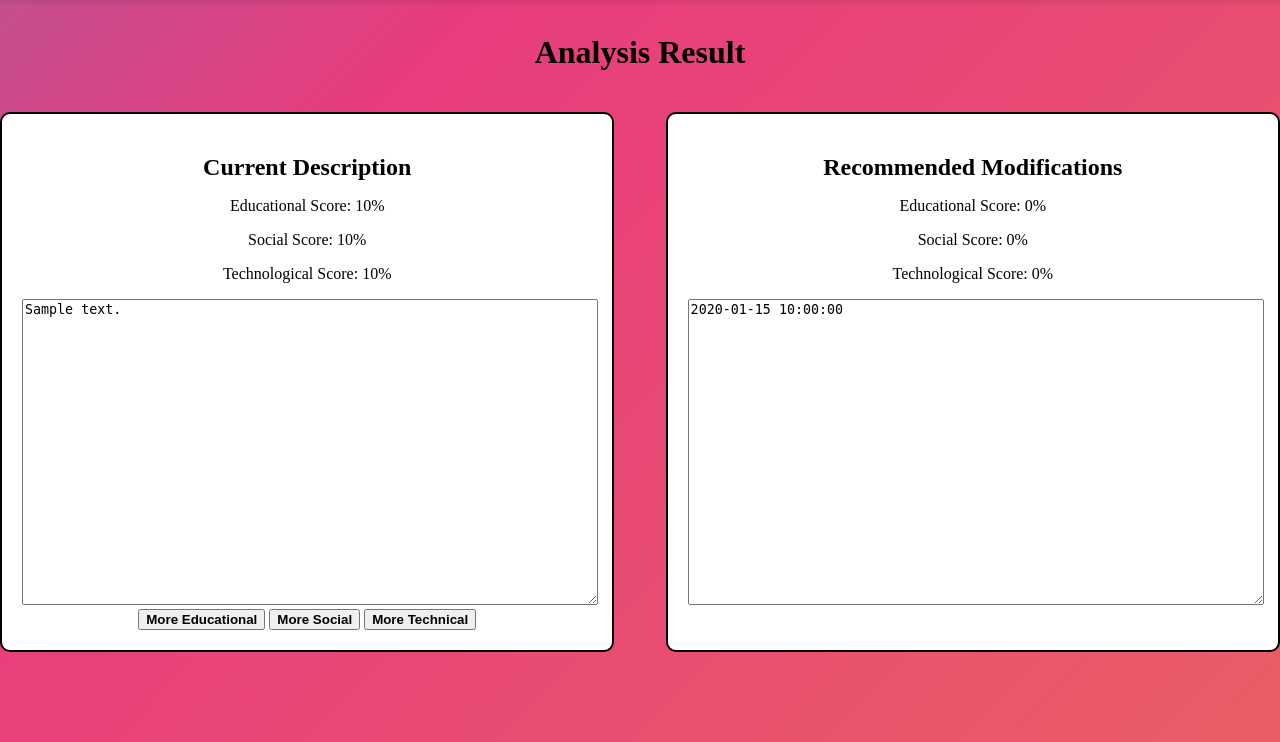
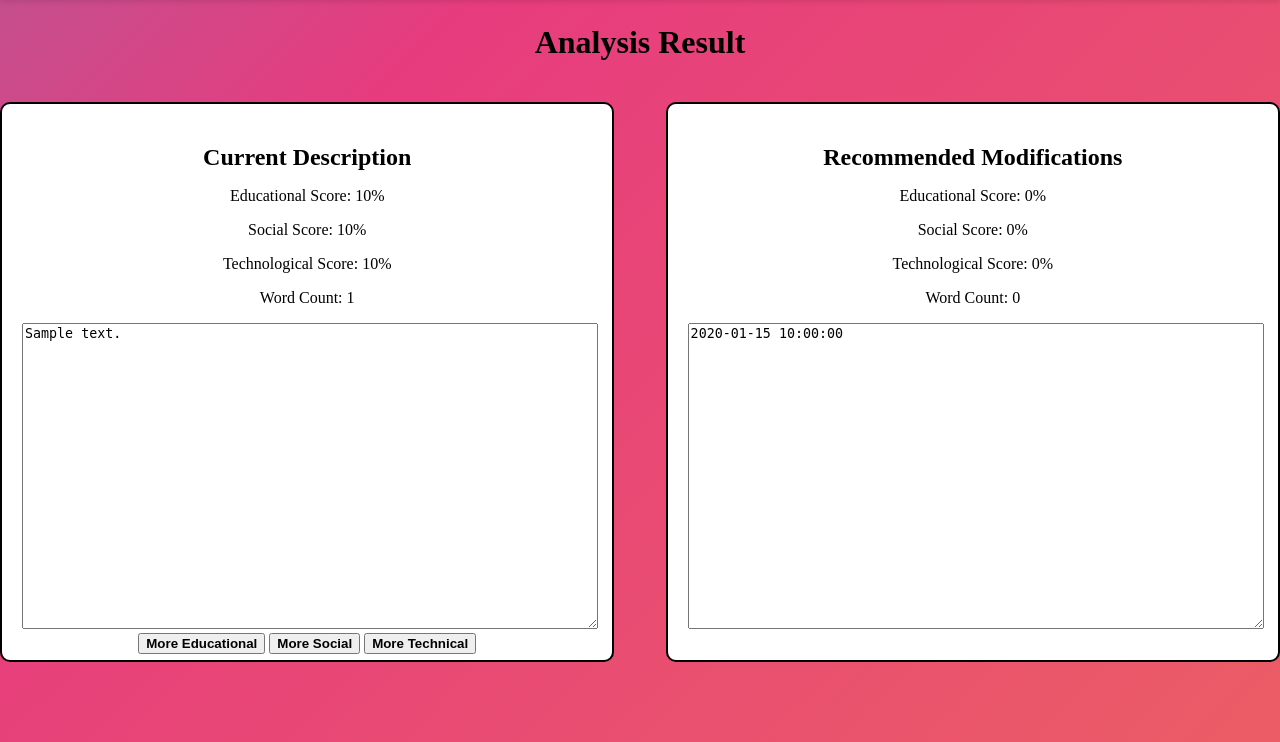
Before and after one commit to DanielGiedraitis/4th-Year-Project, a Flask app: template templates/result.html in a window 1280 px wide. Shown: the part 58-800 px from the top of the page. Run offline with Flask 3, Linux system fonts and the light colour scheme; the template is opened without the code that fills it: most values are stand-ins (such as "Sample title", 1, 10 or a date in 2020); parts of the project's set-up code (start-up, migrations or seed data) failed here and were passed over.

Commit message:
Added word counter to analysis page

```diff
--- a/app.py
+++ b/app.py
@@ -82,7 +82,7 @@ def analyze_text(text):
 
     modified_text = f"Print Recommendations."
 
-    return educational_score, social_score, technological_score, modified_text
+    return educational_score, social_score, technological_score, modified_text, total_words
 
 
 def modify_text_social(text):
@@ -104,7 +104,7 @@ def modify_description():
     modification_type = request.form['modification_type']
 
     # Analyze the text to get scores
-    educational_score, social_score, technological_score, _ = analyze_text(text_to_modify)
+    educational_score, social_score, technological_score, _, total_words = analyze_text(text_to_modify)
 
     max_tokens_limit = 1500
 
@@ -141,7 +141,7 @@ def modify_description():
         modified_text = response.choices[0].message.content
 
         # Reanalyze the modified text to get updated scores
-        educational_score, social_score, technological_score, _ = analyze_text(modified_text)
+        educational_score, social_score, technological_score, _, total_words = analyze_text(modified_text)
 
     except Exception as e:
         # Handle errors
@@ -151,7 +151,8 @@ def modify_description():
         'modified_text': modified_text,
         'edu_score': educational_score,
         'social_score': social_score,
-        'tech_score': technological_score
+        'tech_score': technological_score,
+        'word_count': total_words
     }
 
 
@@ -223,11 +224,11 @@ def courses_json():
 def analyze():
     text_to_analyze = request.form['text']
 
-    educational_score, social_score, technological_score, modified_text = analyze_text(text_to_analyze)
+    educational_score, social_score, technological_score, modified_text, total_words = analyze_text(text_to_analyze)
 
     return render_template('result.html', text=text_to_analyze, edu_score=educational_score,
                            social_score=social_score, tech_score=technological_score,
-                           modified_text=modified_text)
+                           modified_text=modified_text, total_words=total_words)
 
 
 if __name__ == '__main__':
--- a/static/style.css
+++ b/static/style.css
@@ -50,7 +50,7 @@ form button {
 
 .description-container {
     width: 48%; /* Adjusted width */
-    height: 540px;
+    height: 560px;
     box-sizing: border-box;
     padding: 20px;
     margin: 20px 0;
@@ -66,7 +66,7 @@ form button {
 
 .recommendations-container {
     width: 48%; /* Adjusted width */
-    height: 540px;
+    height: 560px;
     box-sizing: border-box;
     padding: 20px;
     margin: 20px 0;
--- a/templates/result.html
+++ b/templates/result.html
@@ -29,6 +29,7 @@
             <p>Educational Score: {{ edu_score }}%</p>
             <p>Social Score: {{ social_score }}%</p>
             <p>Technological Score: {{ tech_score }}%</p>
+            <p>Word Count: {{ total_words }}</p> <!-- Display the total word count here -->
             <textarea readonly>{{ text }}</textarea>
 
             <!-- Buttons for more modifications -->
@@ -44,6 +45,7 @@
             <p>Educational Score: <span id="edu_score">0%</span></p>
             <p>Social Score: <span id="social_score">0%</span></p>
             <p>Technological Score: <span id="tech_score">0%</span></p>
+            <p>Word Count: <span id="modified_word_count">0</span></p>
 
             <!-- Loading progress bar -->
             <div id="loading-container">
@@ -87,6 +89,11 @@
                 document.querySelector('#edu_score').innerText = data.edu_score + '%';
                 document.querySelector('#social_score').innerText = data.social_score + '%';
                 document.querySelector('#tech_score').innerText = data.tech_score + '%';
+                // Calculate and display word count for modified text
+                var modifiedWordCount = data.modified_text.split(/\s+/).filter(function(word) {
+                    return word.length > 0;
+                }).length;
+                document.querySelector('#modified_word_count').innerText = modifiedWordCount;
             })
             .catch(error => {
                 console.error('Error:', error);
```
